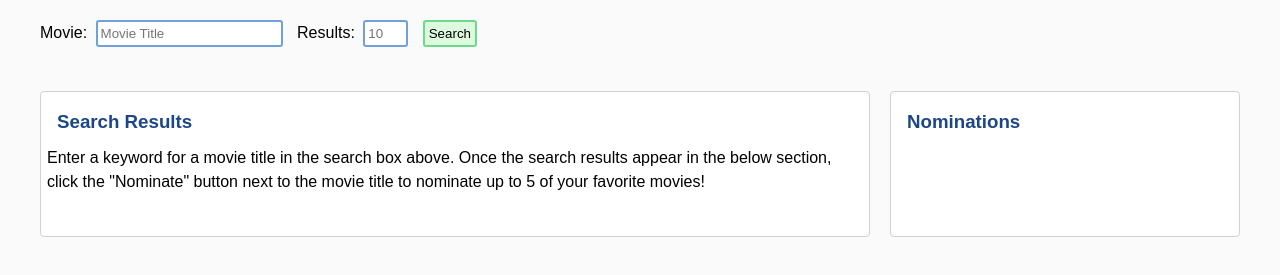
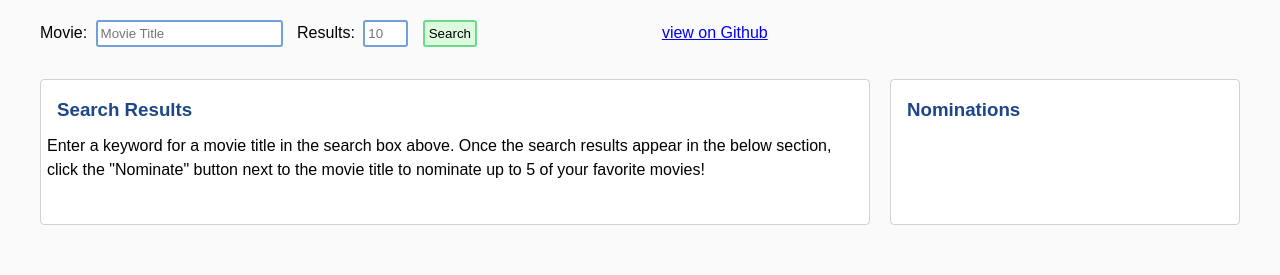
Before and after one commit to Andriy-Lytvynchuk/API-jQuery, a plain HTML site: page index.html in a window 1280 px wide. Shown: the part 95-370 px from the top of the page. Drawn offline with nearby package versions, Linux system fonts and the light colour scheme.

Commit message:
css margin edit

```diff
--- a/index.html
+++ b/index.html
@@ -18,10 +18,7 @@
     </h2>
  </header>
 
- <!-- MAIN ---------- -->
-<div class="main-cont">
-
-    <!-- SEARCH FORM -->
+ <!-- SEARCH FORM -->
     <div class="search-div">
         <label for="search_input">Movie: </label>
         <input type="text" placeholder="Movie Title" id="search_input">
@@ -33,11 +30,12 @@
         <div id="fb-btn">
             <div class="fb-like" data-href="https://webelf.ca/movies" data-width="" data-layout="button" data-action="like" data-size="small" data-share="true"></div>
         </div>
+        <a id="gitlink" href="https://github.com/Andriy-Lytvynchuk/API-jQuery" target="_blank">view on Github</a>
         <br />
         <span id="noInput" class= "red"></span>
     </div>
 
-<!-- SEARCH RESULTS -->
+<!-- Search Results + Nominations -->
     <div class="search-cont">
         <div class="results">
             <h3 id="resultsH3">Search Results </h3>
@@ -61,7 +59,6 @@
         </div>
     </div>
 
-</div>
     <script src="https://code.jquery.com/jquery-3.6.0.min.js" integrity="sha256-/xUj+3OJU5yExlq6GSYGSHk7tPXikynS7ogEvDej/m4=" crossorigin="anonymous"></script>
     <script src="script.js"></script>
 </body>
--- a/style.css
+++ b/style.css
@@ -87,13 +87,16 @@ SEARCH BAR ---  */
 #fb-btn {
     display: inline-block;
     position: relative;
-    top:7px; left: 40px;
+    top:7px; left: 2.5em;
+    min-width: 7em;
   }
+#gitlink{
+    display: inline-block;
+    margin-left: 4em;
+}
 
-.main-cont{
- /* border: 1px solid navy; */
-}
 .search-cont{
+    margin-top: 0.5em;
    display: flex;
    flex-flow: row nowrap;
    justify-content: space-between;
@@ -142,7 +145,6 @@ SEARCH BAR ---  */
 
 .results, .nominations {
    border: 1px solid rgb(211, 209, 209);
-   margin-top: 20px;
    min-width: 28%;
    padding: 6px;
    background-color:white;
```
